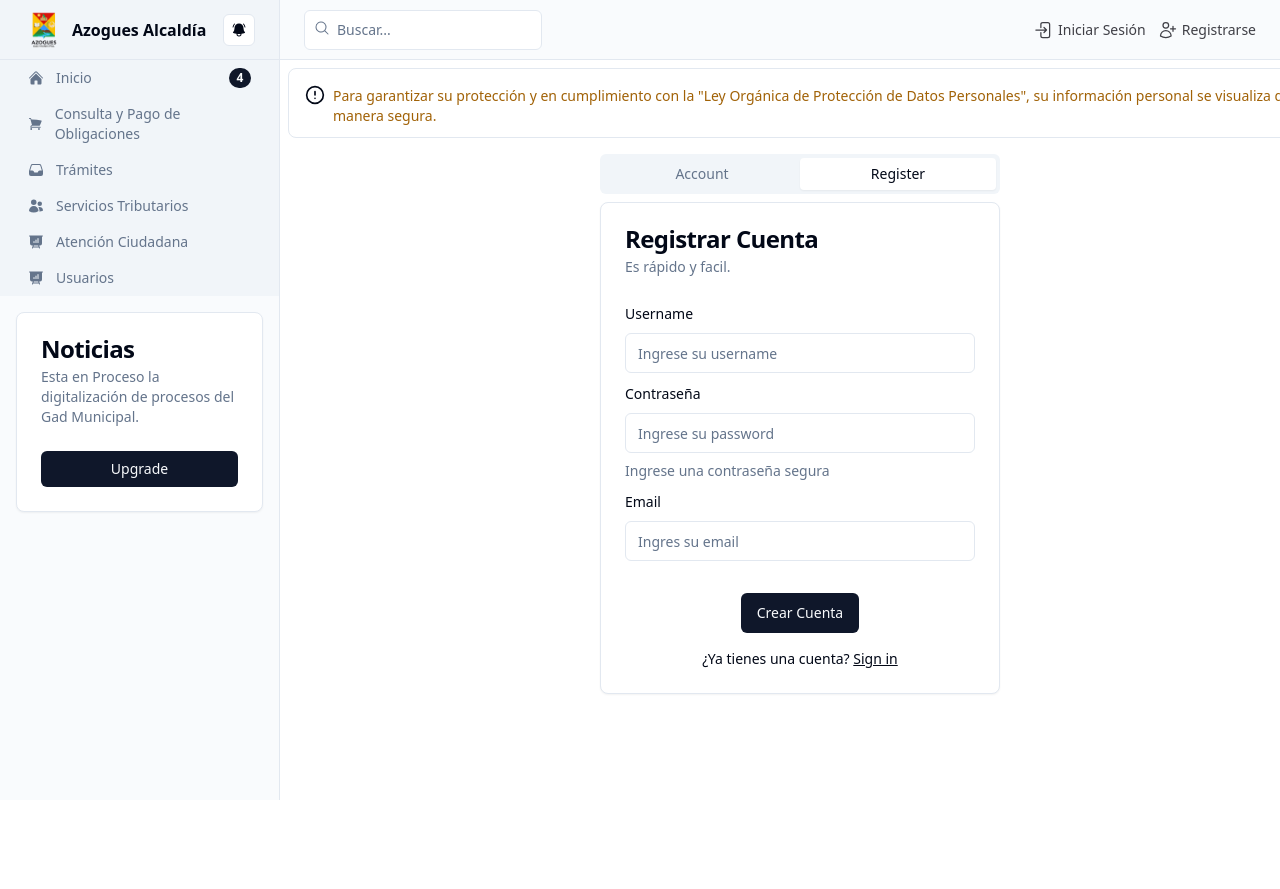
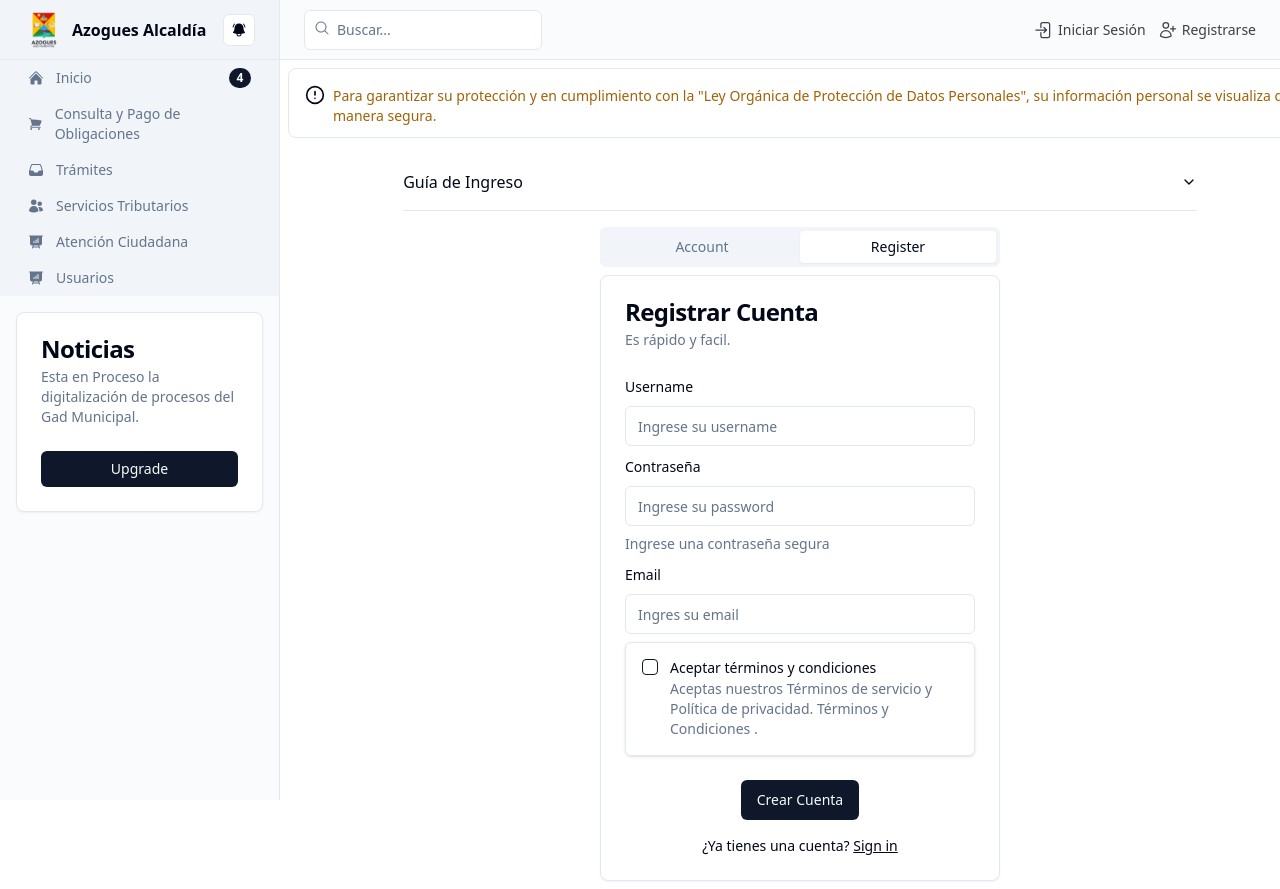
Before and after one commit to PauloVivar/core-gad-cli, a React (Vite) app: page /register in a window 1280 px wide. Shown: the top 889 px of the page. Before the commit the page ends 864 px from the top, so only its background shows below. Built offline with nearby package versions, Linux system fonts and the light colour scheme; no server answers; the HTML template or start-up script is replaced by a standard one.

Commit message:
update paginator

```diff
--- a/package.json
+++ b/package.json
@@ -12,6 +12,7 @@
   "dependencies": {
     "@heroicons/react": "^2.1.4",
     "@hookform/resolvers": "^3.6.0",
+    "@radix-ui/react-accordion": "^1.2.0",
     "@radix-ui/react-alert-dialog": "^1.0.5",
     "@radix-ui/react-checkbox": "^1.1.1",
     "@radix-ui/react-dialog": "^1.0.5",
--- a/src/Auth/Pages/LoginPage/index.jsx
+++ b/src/Auth/Pages/LoginPage/index.jsx
@@ -7,6 +7,12 @@ import { useUsers } from '@/hooks/useUsers';
 import { zodResolver } from '@hookform/resolvers/zod';
 import { z } from 'zod';
 
+import {
+  Accordion,
+  AccordionContent,
+  AccordionItem,
+  AccordionTrigger,
+} from '@/components/ui/accordion';
 import {
   Card,
   CardContent,
@@ -27,6 +33,7 @@ import {
 import { Input } from '@/components/ui/input';
 import { Button } from '@/components/ui/button';
 import { Tabs, TabsContent, TabsList, TabsTrigger } from '@/components/ui/tabs';
+import { Checkbox } from '@/components/ui/checkbox';
 import { Layout } from '@/components/Layout';
 
 
@@ -53,6 +60,7 @@ const userRegisterSchema = z.object({
   email: z.string().email({
     message: 'Ingrese un email válido.',
   }),
+  terms_acceptance: z.boolean().default(false).optional(),
   admin: z.boolean().default(false).optional(),
 });
 
@@ -115,7 +123,75 @@ function LoginPage() {
 
   return (
     <Layout>
-      <div className='w-full h-full flex justify-center items-center'>
+      <div className='w-full h-full flex flex-col justify-center items-center gap-4'>
+        <Accordion type='single' collapsible className='w-[80%]'>
+          <AccordionItem value='item-1'>
+            <AccordionTrigger>Gu&iacute;a de Ingreso</AccordionTrigger>
+            <AccordionContent>
+              <ul className='space-y-2'>
+                <li className='flex items-center'>
+                  <span class='w-2.5 h-2.5 bg-slate-600 rounded-full inline-block mr-3'></span>
+                  Seleccione el tipo de persona.
+                </li>
+                <li>
+                  <span class='w-2.5 h-2.5 bg-slate-600 rounded-full inline-block mr-3'></span>
+                  Ingrese su documento de identidad y la información que se le solicita.
+                </li>
+                <li>
+                  <span class='w-2.5 h-2.5 bg-slate-600 rounded-full inline-block mr-3'></span>
+                  Acepte el acceso a la información.
+                </li>
+                <li>
+                  <span class='w-2.5 h-2.5 bg-slate-600 rounded-full inline-block mr-3'></span>
+                  Presione el botón validar.
+                </li>
+                <li>
+                  <span class='w-2.5 h-2.5 bg-slate-600 rounded-full inline-block mr-3'></span>
+                  Confirme el captcha de seguridad.
+                </li>
+                <li>
+                  <span class='w-2.5 h-2.5 bg-slate-600 rounded-full inline-block mr-3'></span>
+                  Complete los campos requeridos (*).
+                </li>
+                <li>
+                  <span class='w-2.5 h-2.5 bg-slate-600 rounded-full inline-block mr-3'></span>
+                  Acepte el acuerdo de responsabilidad (*).
+                </li>
+                <li>
+                  <span class='w-2.5 h-2.5 bg-slate-600 rounded-full inline-block mr-3'></span>
+                  Presione el botón Aceptar y continuar.
+                </li>
+                <li>
+                  <span class='w-2.5 h-2.5 bg-slate-600 rounded-full inline-block mr-3'></span>
+                  Para la activación del usuario debe firmar el acuerdo de responsabilidad,
+                  si es persona jurídica el acuerdo debe ser firmado por el representante legal.
+                </li>
+                <li>
+                  <span class='w-2.5 h-2.5 bg-slate-600 rounded-full inline-block mr-3'></span>
+                  Escoja si la firma es electrónica (archivo p12) o firma manuscrita.
+                </li>
+                <li>
+                  <span class='w-2.5 h-2.5 bg-slate-600 rounded-full inline-block mr-3'></span>
+                  Si la firma es electrónica, presione el botón Firmar Acuerdo y proceda a seleccionar
+                  zona de firma, escoger el archivo p12 e ingresar la contraseña de su firma.
+                </li>
+                <li>
+                  <span class='w-2.5 h-2.5 bg-slate-600 rounded-full inline-block mr-3'></span>
+                  Si la firma es manuscrita, presione el botón Descargar Acuerdo, el mismo que deberá
+                  ser impreso y firmado. A continuación debe escanear el acuerdo y subirlo en la sección
+                  Adjuntar Acuerdo. Para la verificación de identidad debe adjuntar una fotografía (tipo selfie)
+                  con su documento de identidad.
+                </li>
+                <li>
+                  <span class='w-2.5 h-2.5 bg-slate-600 rounded-full inline-block mr-3'></span>
+                  Presione el botón Finalizar, si firmó electrónicamente, el usuario será activado de
+                  forma automática. Caso contrario, será activado hasta en 1 día hábil.
+                </li>
+              </ul>
+            </AccordionContent>
+          </AccordionItem>
+        </Accordion>
+
         <Tabs
           value={selected}
           onValueChange={handleTabChange}
@@ -258,6 +334,7 @@ function LoginPage() {
                         </FormItem>
                       )}
                     />
+
                     <FormField
                       control={formRegister.control}
                       name='id'
@@ -266,6 +343,32 @@ function LoginPage() {
                           <FormControl>
                             <Input type='hidden' {...field} />
                           </FormControl>
+                        </FormItem>
+                      )}
+                    />
+
+                    <FormField
+                      control={formRegister.control}
+                      name='terms_acceptance'
+                      render={({ field }) => (
+                        <FormItem className='flex flex-row items-start space-x-3 space-y-0 rounded-md border p-4 shadow'>
+                          <FormControl>
+                            <Checkbox
+                              checked={field.value}
+                              onCheckedChange={field.onChange}
+                            />
+                          </FormControl>
+                          <div className='space-y-1 leading-none'>
+                            <FormLabel>
+                              Aceptar t&eacute;rminos y condiciones
+                            </FormLabel>
+                            <FormDescription>
+                              Aceptas nuestros Términos de servicio y Política de privacidad.{' '}
+                              <Link className='font-medium' href='/termsAcceptance'>
+                                T&eacute;rminos y Condiciones
+                              </Link> .
+                            </FormDescription>
+                          </div>
                         </FormItem>
                       )}
                     />
--- /dev/null
+++ b/src/components/ui/accordion.jsx
@@ -0,0 +1,41 @@
+import * as React from "react"
+import * as AccordionPrimitive from "@radix-ui/react-accordion"
+import { ChevronDown } from "lucide-react"
+
+import { cn } from "@/lib/utils"
+
+const Accordion = AccordionPrimitive.Root
+
+const AccordionItem = React.forwardRef(({ className, ...props }, ref) => (
+  <AccordionPrimitive.Item ref={ref} className={cn("border-b", className)} {...props} />
+))
+AccordionItem.displayName = "AccordionItem"
+
+const AccordionTrigger = React.forwardRef(({ className, children, ...props }, ref) => (
+  <AccordionPrimitive.Header className="flex">
+    <AccordionPrimitive.Trigger
+      ref={ref}
+      className={cn(
+        "flex flex-1 items-center justify-between py-4 font-medium transition-all hover:underline [&[data-state=open]>svg]:rotate-180",
+        className
+      )}
+      {...props}>
+      {children}
+      <ChevronDown className="h-4 w-4 shrink-0 transition-transform duration-200" />
+    </AccordionPrimitive.Trigger>
+  </AccordionPrimitive.Header>
+))
+AccordionTrigger.displayName = AccordionPrimitive.Trigger.displayName
+
+const AccordionContent = React.forwardRef(({ className, children, ...props }, ref) => (
+  <AccordionPrimitive.Content
+    ref={ref}
+    className="overflow-hidden text-sm transition-all data-[state=closed]:animate-accordion-up data-[state=open]:animate-accordion-down"
+    {...props}>
+    <div className={cn("pb-4 pt-0", className)}>{children}</div>
+  </AccordionPrimitive.Content>
+))
+
+AccordionContent.displayName = AccordionPrimitive.Content.displayName
+
+export { Accordion, AccordionItem, AccordionTrigger, AccordionContent }
```
Also changed, not shown: 1 other file (tests, documents, lock files or other folders).
